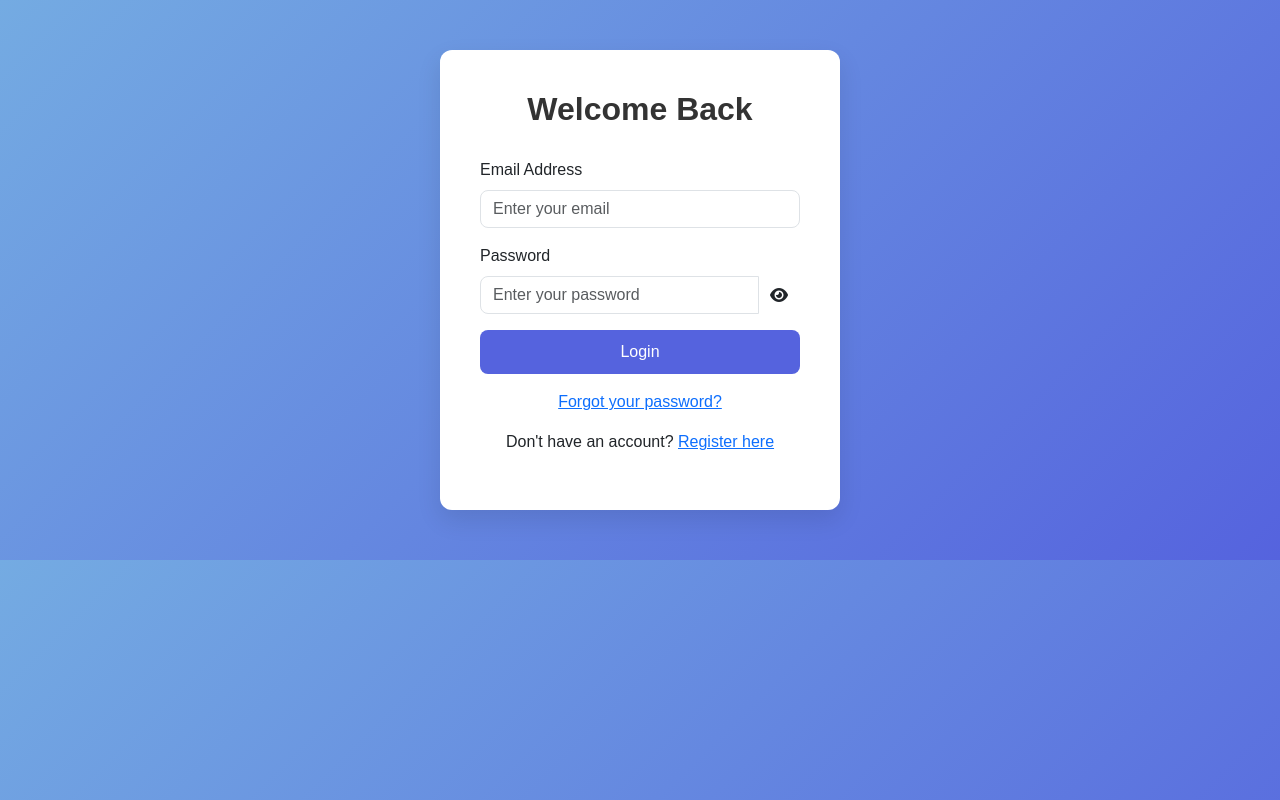
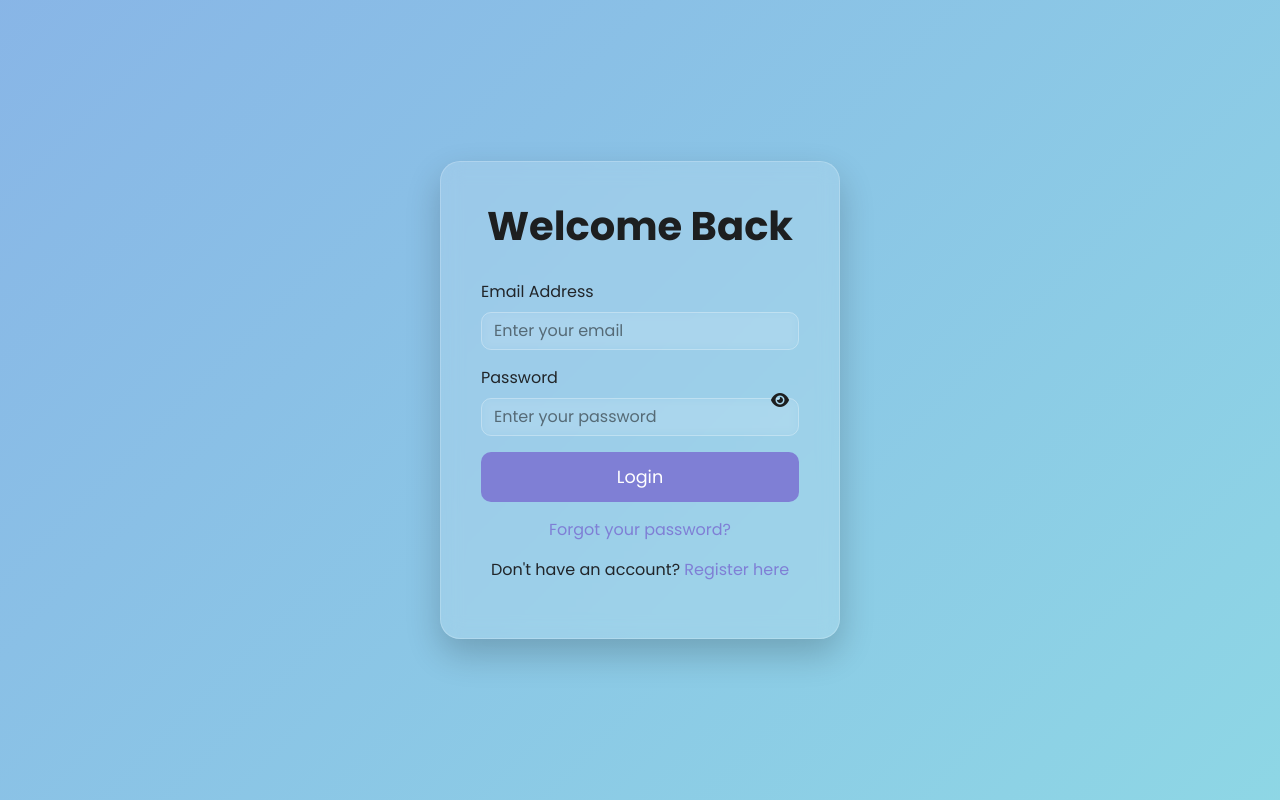
Before and after one commit to RAHULSAINI830/High-Level-Alter, a Flask app: page /login in a window 1280 px wide. Run offline with Flask 2, Linux system fonts and the light colour scheme; some libraries are stand-ins or nearby versions.

Commit message:
Update login.html

```diff
--- a/templates/login.html
+++ b/templates/login.html
@@ -4,6 +4,8 @@
   <meta charset="UTF-8" />
   <meta name="viewport" content="width=device-width, initial-scale=1">
   <title>Login - Social Dashboard</title>
+  <!-- Google Fonts -->
+  <link href="https://fonts.googleapis.com/css2?family=Poppins:wght@400;600;700&display=swap" rel="stylesheet">
   <!-- Bootstrap CSS -->
   <link href="https://cdn.jsdelivr.net/npm/bootstrap@5.3.3/dist/css/bootstrap.min.css" rel="stylesheet">
   <!-- Animate.css -->
@@ -13,43 +15,117 @@
   <!-- reCAPTCHA -->
   <script src="https://www.google.com/recaptcha/api.js" async defer></script>
   <style>
+    :root {
+      --primary-color: #7f7fd5;
+      --secondary-color: #86a8e7;
+      --accent-color: #91eae4;
+      --dark-color: #1d1f20;
+      --text-color: #ffffff;
+      --card-bg: rgba(255, 255, 255, 0.15);
+    }
+    /* Animated gradient background */
     body {
-      background: linear-gradient(135deg, #74ABE2, #5563DE);
-      font-family: 'Arial', sans-serif;
+      font-family: 'Poppins', sans-serif;
+      margin: 0;
+      height: 100vh;
+      overflow: hidden;
+      background: linear-gradient(135deg, var(--primary-color), var(--secondary-color), var(--accent-color));
+      background-size: 400% 400%;
+      animation: gradientAnimation 15s ease infinite;
+      display: flex;
+      justify-content: center;
+      align-items: center;
     }
+    @keyframes gradientAnimation {
+      0% { background-position: 0% 50%; }
+      50% { background-position: 100% 50%; }
+      100% { background-position: 0% 50%; }
+    }
+    /* Glassmorphism card */
     .login-container {
+      background: var(--card-bg);
+      backdrop-filter: blur(10px);
+      border-radius: 20px;
+      box-shadow: 0 15px 35px rgba(0, 0, 0, 0.2);
+      padding: 40px;
+      width: 100%;
       max-width: 400px;
-      margin: 50px auto;
-      background: #fff;
-      padding: 40px;
-      border-radius: 12px;
-      box-shadow: 0 10px 25px rgba(0, 0, 0, 0.1);
+      border: 1px solid rgba(255, 255, 255, 0.2);
     }
     .form-title {
-      font-size: 2rem;
+      font-size: 2.5rem;
       font-weight: 700;
       margin-bottom: 30px;
       text-align: center;
-      color: #333;
+      color: var(--dark-color);
     }
+    /* Transparent background for input fields with glass effect removed */
     .form-control {
-      border-radius: 8px;
+      border-radius: 10px;
+      background: transparent;
+      backdrop-filter: blur(5px);
+      border: 1px solid rgba(255, 255, 255, 0.3);
+      color: var(--dark-color);
+      transition: border-color 0.3s, box-shadow 0.3s, background 0.3s;
+      padding-right: 2.5rem; /* extra space for the toggle icon */
     }
+    .form-control::placeholder {
+      color: rgba(0, 0, 0, 0.5);
+    }
+    .form-control:focus {
+      border-color: var(--secondary-color);
+      box-shadow: 0 0 10px rgba(134, 168, 231, 0.5);
+      background: transparent;
+    }
+    /* Button with modern hover effect */
     .btn-primary {
-      background-color: #5563DE;
+      background-color: var(--primary-color);
       border: none;
-      border-radius: 8px;
-      padding: 10px 20px;
-      transition: background-color 0.3s ease;
+      border-radius: 10px;
+      padding: 12px;
+      transition: background-color 0.3s ease, transform 0.2s ease;
+      font-size: 1.1rem;
     }
     .btn-primary:hover {
-      background-color: #4351b5;
+      background-color: #6a6fc0;
+      transform: translateY(-3px);
     }
-    /* Style for the toggle password icon */
-    .input-group-text {
-      background: transparent;
-      border: none;
+    /* Container for password field (for positioning the eye icon) */
+    .password-container {
+      position: relative;
+    }
+    /* Toggle password icon inside the input field */
+    .password-toggle {
+      position: absolute;
+      right: 10px;
+      top: 50%;
+      transform: translateY(-50%);
       cursor: pointer;
+      color: var(--dark-color);
+      z-index: 2;
+    }
+    /* Make reCAPTCHA container background transparent */
+    .g-recaptcha {
+      background: transparent !important;
+    }
+    /* Link styling */
+    a {
+      text-decoration: none;
+      color: var(--primary-color);
+      transition: color 0.3s ease;
+    }
+    a:hover {
+      color: #6a6fc0;
+    }
+    /* Responsive adjustments */
+    @media (max-width: 576px) {
+      .login-container {
+        margin: 20px;
+        padding: 30px;
+      }
+      .form-title {
+        font-size: 2rem;
+      }
     }
   </style>
 </head>
@@ -61,15 +137,13 @@
         <label for="email" class="form-label">Email Address</label>
         <input type="email" class="form-control" id="email" placeholder="Enter your email" required>
       </div>
-      <!-- Password input group with toggle icon -->
-      <div class="mb-3">
+      <!-- Password input with embedded eye icon -->
+      <div class="mb-3 password-container">
         <label for="password" class="form-label">Password</label>
-        <div class="input-group">
-          <input type="password" class="form-control" id="password" placeholder="Enter your password" required>
-          <span class="input-group-text" id="togglePassword">
-            <i class="fas fa-eye"></i>
-          </span>
-        </div>
+        <input type="password" class="form-control" id="password" placeholder="Enter your password" required>
+        <span class="password-toggle" id="togglePassword">
+          <i class="fas fa-eye"></i>
+        </span>
       </div>
       <div class="mb-3 text-center">
         <div class="g-recaptcha" data-sitekey="{{ recaptcha_site_key }}"></div>
@@ -81,6 +155,7 @@
       <p>Don't have an account? <a href="/register">Register here</a></p>
     </div>
   </div>
+
   <script>
     // Toggle password visibility
     document.getElementById('togglePassword').addEventListener('click', function () {
```
